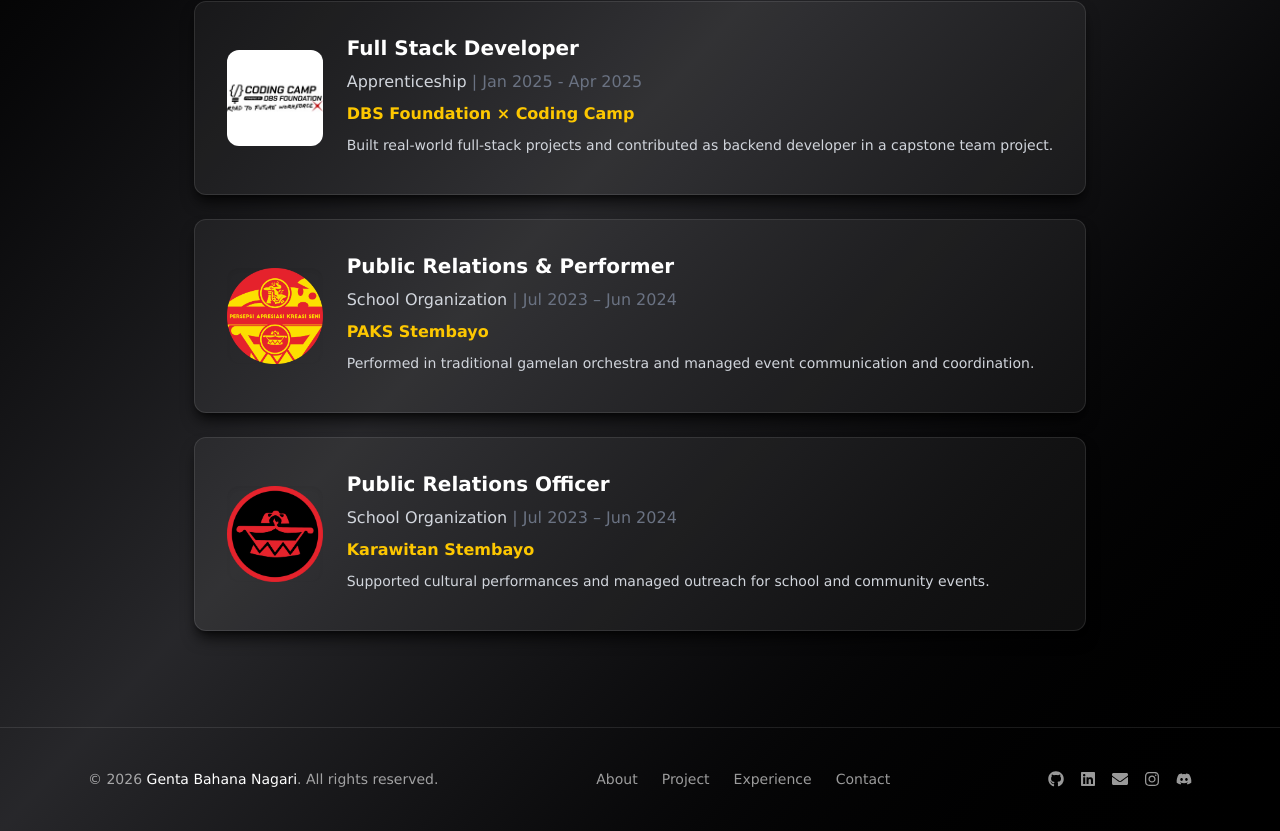
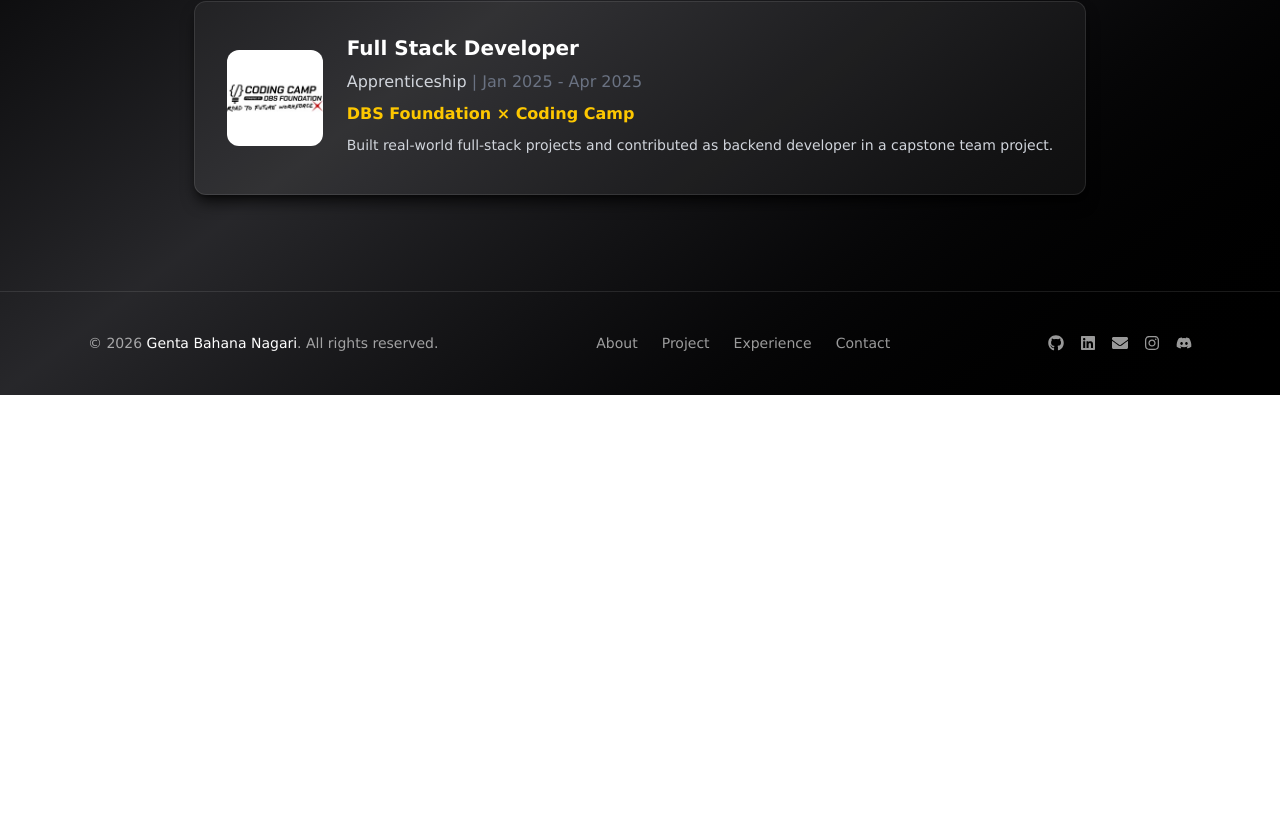
Before and after one commit to genta-bahana-nagari/portfolio-page, a Next.js app: page /experience in a window 1280 px wide. Shown: the part 591-1422 px from the top of the page. After the commit the page ends 986 px from the top, so only its background shows below. Built offline with nearby package versions, Linux system fonts and the light colour scheme; no server answers.

Commit message:
change experiences, remove irrelevant

```diff
--- a/src/content/experiences.ts
+++ b/src/content/experiences.ts
@@ -5,7 +5,7 @@ export const experiences: Experience[] = [
     title: "Full Stack Engineer",
     type: "Internship",
     company: "PT Gamatechno Indonesia",
-    period: "Jul 2025 – present",
+    period: "Jul 2025 – Apr 2026",
     description:
       "Developing and maintaining full-stack web applications in a collaborative engineering team.",
     logo: "/icons/Gamatechno.jpg",
@@ -19,22 +19,4 @@ export const experiences: Experience[] = [
       "Built real-world full-stack projects and contributed as backend developer in a capstone team project.",
     logo: "/icons/coding-camp.jpeg",
   },
-  {
-    title: "Public Relations & Performer",
-    type: "School Organization",
-    company: "PAKS Stembayo",
-    period: "Jul 2023 – Jun 2024",
-    description:
-    "Performed in traditional gamelan orchestra and managed event communication and coordination.",
-    logo: "/icons/PAKS-Stembayo.png",
-  },
-  {
-    title: "Public Relations Officer",
-    type: "School Organization",
-    company: "Karawitan Stembayo",
-    period: "Jul 2023 – Jun 2024",
-    description:
-      "Supported cultural performances and managed outreach for school and community events.",
-    logo: "/icons/Karawitan-Stembayo.png",
-  },
 ];
```
